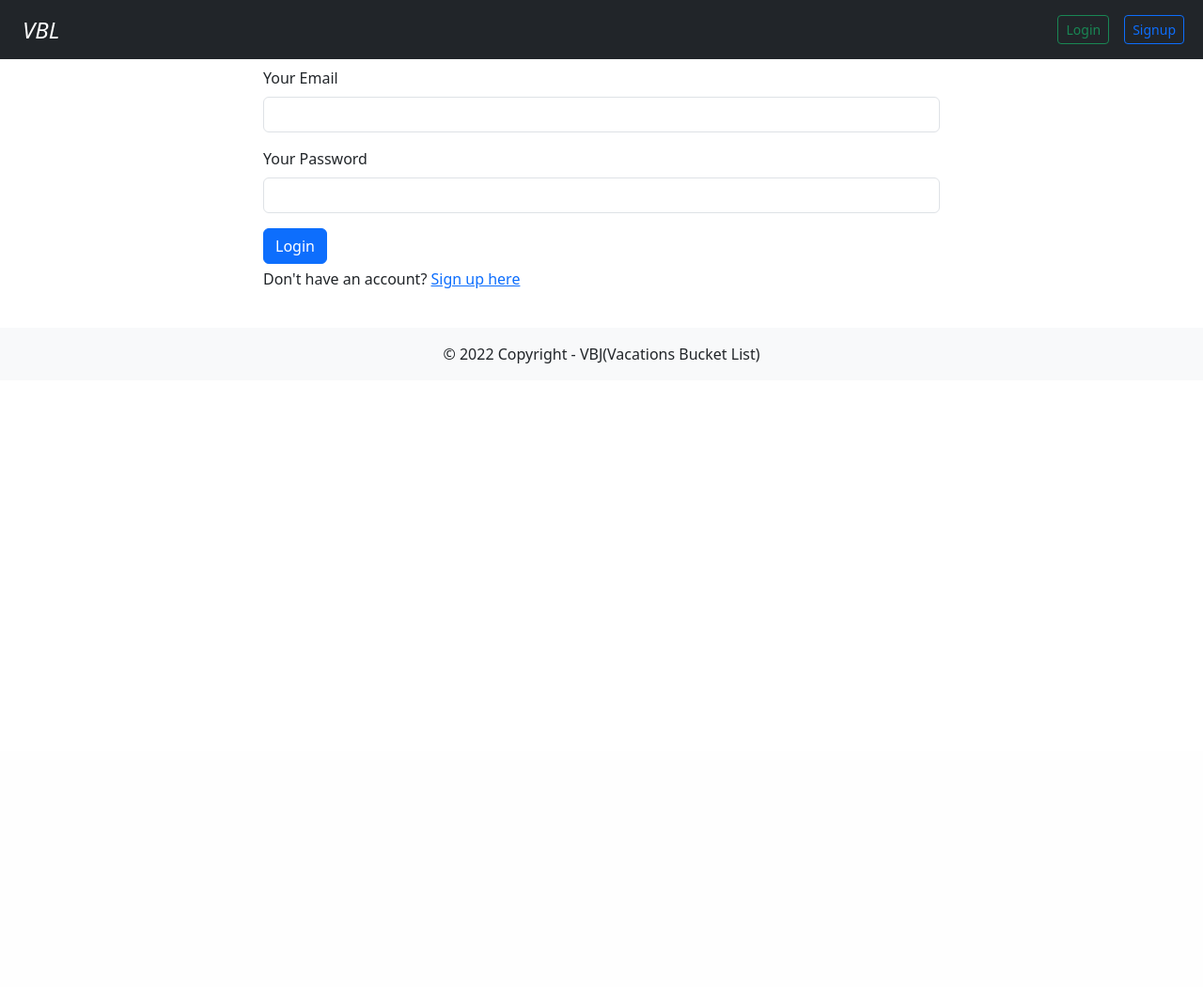
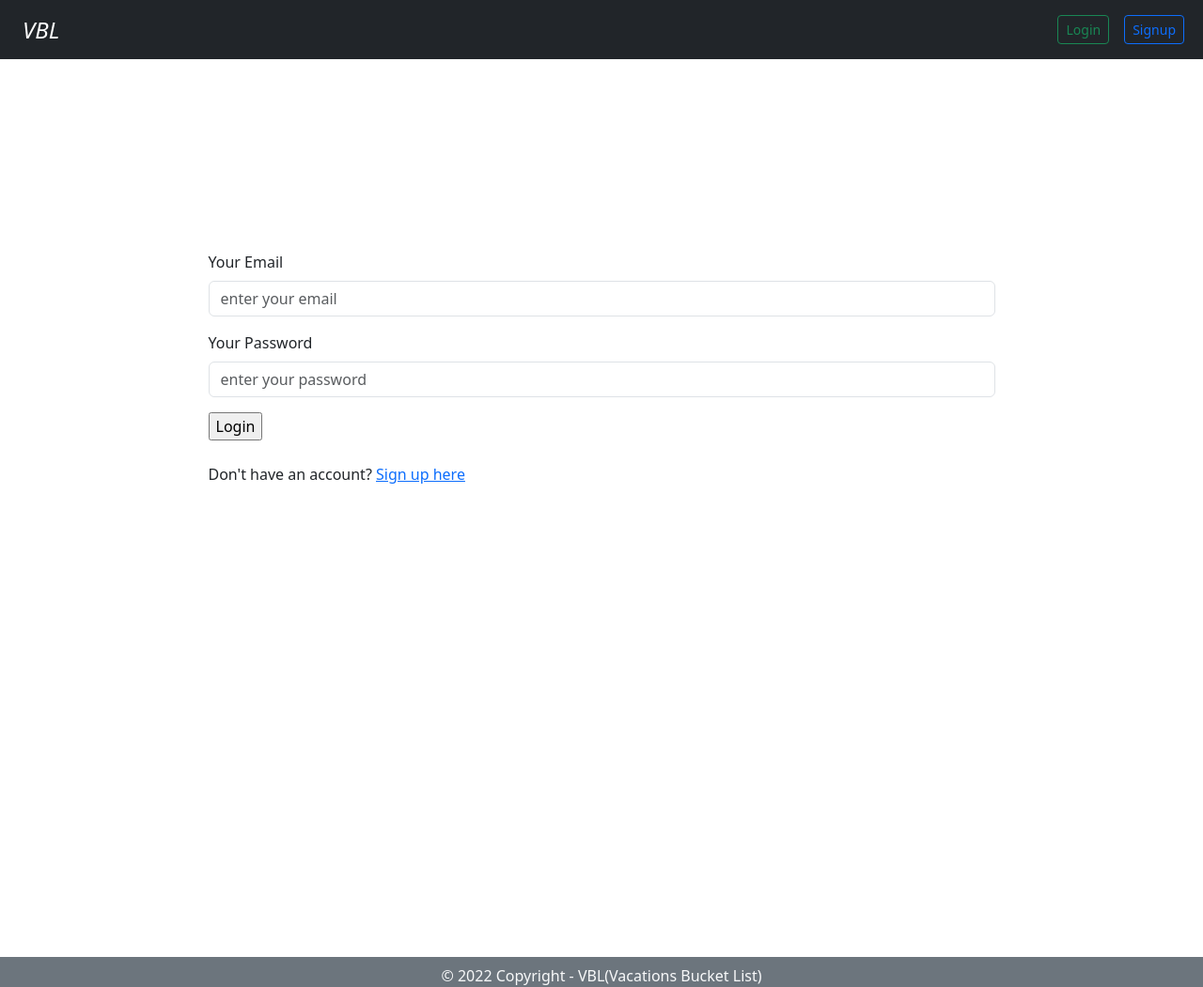
Before and after one commit to Edu58/vacation-bucket-list, a Flask app: page /auth/login in a window 1280 px wide. Shown: the whole page at 94% size. Before the commit the page ends 387 px from the top, so only its background shows below. Run offline with Flask 2, Linux system fonts and the light colour scheme; some libraries are stand-ins or nearby versions; grey boxes are pictures that could not be loaded.

Commit message:
style: login signup videos

```diff
--- a/app/static/css/base.css
+++ b/app/static/css/base.css
@@ -0,0 +1,12 @@
+nav {
+    z-index: 1000;
+}
+
+footer span {
+    position: absolute;
+    bottom: 0;
+}
+
+.content {
+    min-height: 100vh;
+}
--- /dev/null
+++ b/app/static/css/index.css
@@ -0,0 +1,5 @@
+.home {
+    background: linear-gradient(rgba(0, 0, 0, 0.5), rgba(0, 0, 0, 0.5)), url('../images/shifaaz.jpg');
+    background-size: cover;
+    background-repeat: no-repeat;
+}
--- a/app/templates/about.html
+++ b/app/templates/about.html
@@ -4,7 +4,9 @@
 {% block title %} About {% endblock %}
 
 {% block content %}
-<h3 style="text-align: center;">About <span style="color:rgb(9, 167, 230);">Us</span></h3><br><br>
+<h3 style="text-align: center;" class="my-5">About <span style="color:rgb(9, 167, 230);">Us</span></h3><br><br>
+
+<div class="container">
 
     <div class="approach" style="display: flex;">
         <div class="flor">
@@ -64,5 +66,6 @@
         </div>
 
     </div>
+</div>
 
 {% endblock content %}
--- a/app/templates/auth/login.html
+++ b/app/templates/auth/login.html
@@ -1,21 +1,25 @@
 {% extends 'base.html'%}
-{% from 'bootstrap5/form.html' import render_form %}
+{% from 'bootstrap5/form.html' import render_field %}
 {% block styles%}
 {{ super() }}
-<link rel="stylesheet" href="{{url_for('static',filename='css/index.css')}}">
+<link rel="stylesheet" href="{{url_for('static',filename='css/login.css')}}">
 {% endblock %}
 
 
 {% block content %}
-<div class="container">
-    <div class="row">
-        <div class="col-md-2"></div>
-        <div class="col-md-8">
+<video autoplay muted loop id="myVideo">
+    <source src="{{ url_for('static', filename="images/pexels-taryn.mp4") }}" type="video/mp4">
+  </video>
+<div class='login min-vh-100'>
+    <div class="container d-flex justify-content-center align-items-center">
+        <form method="post" class="w-75 mt-5">
             <!-- Login form -->
-            {{ render_form(login_form) }}
-            <p class="mt-1"> Don't have an account? <a href="{{url_for('auth.register')}}">Sign up here</a></p>
-        </div>
-        <div class="col-md-2"></div>
+            {{ login_form.csrf_token() }}
+            {{ render_field(login_form.email, placeholder='enter your email') }}
+            {{ render_field(login_form.password, placeholder='enter your password') }}
+            {{ render_field(login_form.submit, class="btn-success") }}
+            <p class="mt-4"> Don't have an account? <a href="{{url_for('auth.register')}}">Sign up here</a></p>
+        </form>
     </div>
 </div>
 
--- a/app/templates/base.html
+++ b/app/templates/base.html
@@ -12,7 +12,7 @@
     <link rel="preconnect" href="https://fonts.gstatic.com" crossorigin>
     <link href="https://fonts.googleapis.com/css2?family=Poppins:ital,wght@0,100;0,200;0,300;0,400;0,500;0,600;0,700;0,800;0,900;1,100;1,200;1,300;1,400;1,500;1,600;1,700;1,800;1,900&display=swap"
           rel="stylesheet">
-    <link rel="stylesheet" type="text/css" href="{{ url_for('static',filename='base.css') }}">
+    <link rel="stylesheet" type="text/css" href="{{ url_for('static',filename='css/base.css') }}">
     {% endblock styles %}
     {{ moment.include_moment() }}
     <title>{% block title %} {% endblock title %}</title>
@@ -23,7 +23,7 @@
 {% include 'navbar.html' %}
 {% endblock %}
 
-<div class="container">
+<div class="content">
 
     {{ render_messages() }}
 
@@ -31,11 +31,10 @@
     {% endblock content %}
 </div>
 
-<footer class="bg-light text-center text-lg-start mt-4">
+<footer class="bg-secondary text-light text-center text-lg-start pt-2">
     <!-- Copyright -->
-    <div class="text-center p-3">
-        © 2022 Copyright -
-        <span>VBJ(Vacations Bucket List)</span>
+    <div class="text-center">
+        © 2022 Copyright - VBL(Vacations Bucket List)
     </div>
     <!-- Copyright -->
 </footer>
--- a/app/templates/contact.html
+++ b/app/templates/contact.html
@@ -6,7 +6,7 @@
 {% endblock %}
 
 {% block content %}
-<div class="container contact">
+<div class="container contact my-5">
 
     <form method="POST" class="w-75 mx-auto">
         {{ render_form(form)}}
--- a/app/templates/navbar.html
+++ b/app/templates/navbar.html
@@ -1,4 +1,4 @@
-<nav class="navbar navbar-expand-sm navbar-dark bg-dark mb-2">
+<nav class="navbar navbar-expand-sm navbar-dark bg-dark">
     <div class="container-fluid d-flex justify-content-between">
         <div class="container-fluid d-flex justify-content-between">
             <a class="navbar-brand fs-4 fst-italic fw-normal" href="#">VBL</a>
--- a/app/templates/vacation-details.html
+++ b/app/templates/vacation-details.html
@@ -1,13 +1,17 @@
 {% extends 'base.html' %}
 {% from 'bootstrap5/utils.html' import render_icon %}
 {% from 'bootstrap5/form.html' import render_form %}
+{% block styles %}
+{{ super() }}
+<link rel="stylesheet" type="text/css" href="{{ url_for('static',filename='css/vacation-detail.css') }}">
+{% endblock styles %}
 
 {% block title %} Vacation {% endblock %}
 
 {% block content %}
 <p class="fs-3 fw-light text-center text-dark">{{ vacation.place }}</p>
 
-<div class="d-flex justify-content-center flex-column mb-5">
+<div class="container d-flex justify-content-center flex-column mb-5">
     <div>
         <div class="text-center">
             <img src="{{ url_for('static', filename=vacation.destination_photo) }}" class="img-fluid"
```
Also changed, not shown: app/main/views.py (+17 -2 lines), app/templates/add_vacation.html (+5 -3 lines), app/templates/auth/register.html (+9 -10 lines), app/templates/index.html (+11 -29 lines), app/templates/vacations-list.html (+10 -6 lines), app/static/photos/Diani-Beach_1.jpg (added), app/static/photos/Diani-Beach_2.jpg (added), app/static/vacations-list.css (deleted), 1 other file. Lines whose indentation alone changed are shown as unchanged.
